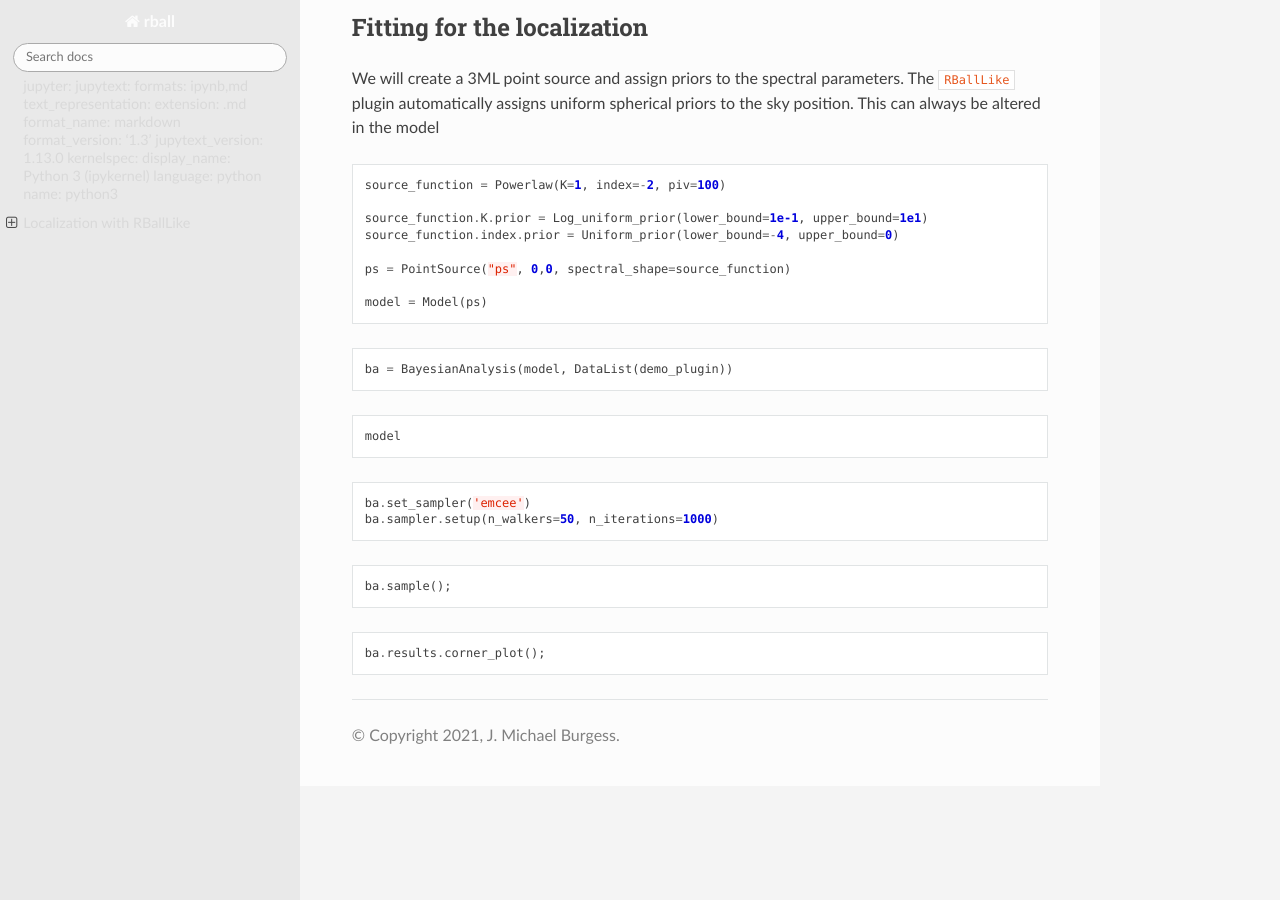
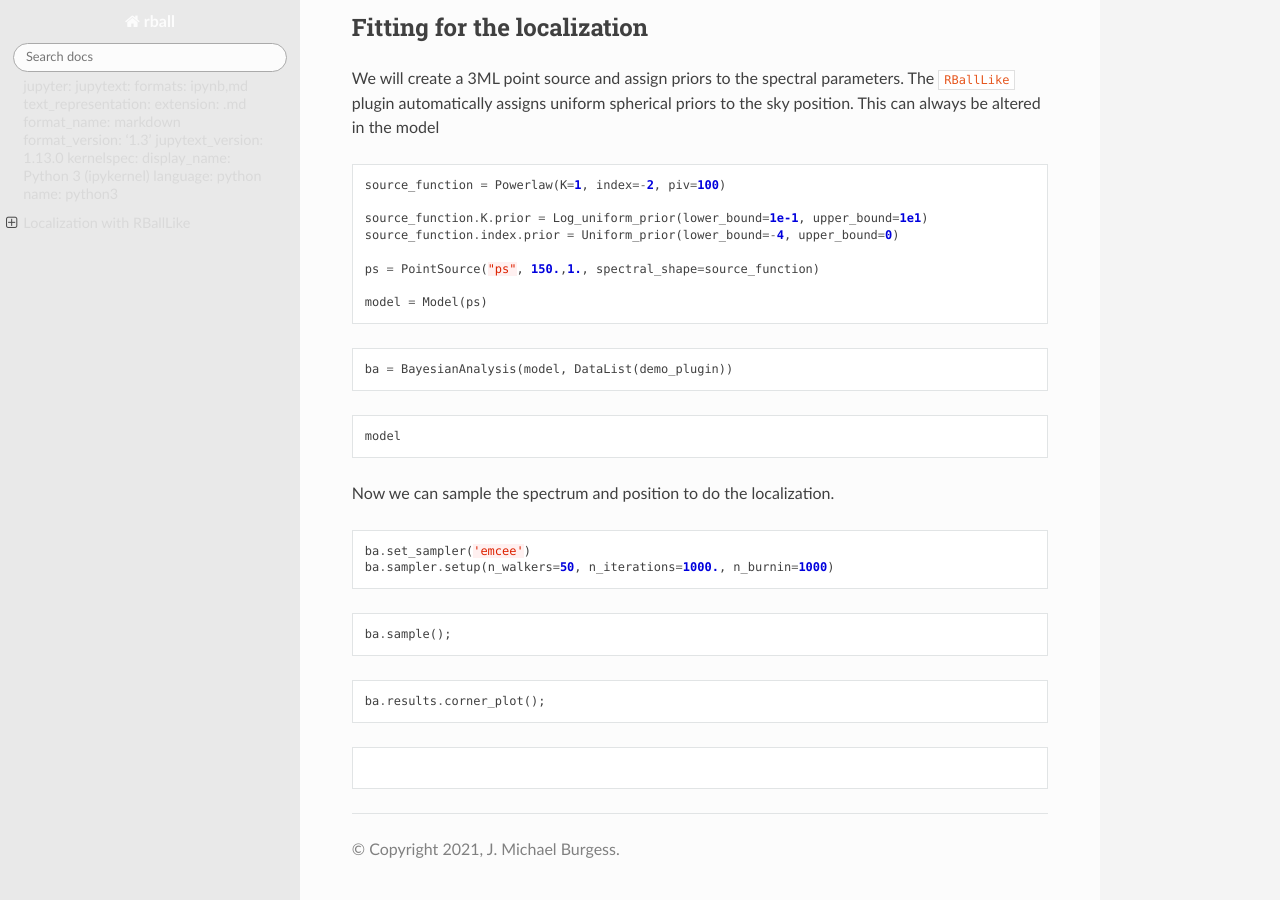
Before and after one commit to grburgess/rball, a Sphinx documentation site: the page built from docs/md/localization.md, in a window 1280 px wide and 900 px high, scrolled down 1547 px. Built offline with Sphinx 7.4.7 and the Read the Docs theme 2.0.0, drawn with Linux system fonts in a browser that asks for light colours; pages that are not in the unit, such as notebooks, are missing from menus; before the commit the page ends 2333 px from its top, so only the background shows below that.

Commit message:
fix install

````diff
--- a/docs/md/localization.md
+++ b/docs/md/localization.md
@@ -89,7 +89,7 @@ source_function = Powerlaw(K=1, index=-2, piv=100)
 source_function.K.prior = Log_uniform_prior(lower_bound=1e-1, upper_bound=1e1)
 source_function.index.prior = Uniform_prior(lower_bound=-4, upper_bound=0)
 
-ps = PointSource("ps", 0,0, spectral_shape=source_function)
+ps = PointSource("ps", 150.,1., spectral_shape=source_function)
 
 model = Model(ps)
 ```
@@ -102,9 +102,11 @@ ba = BayesianAnalysis(model, DataList(demo_plugin))
 model
 ```
 
+Now we can sample the spectrum and position to do the localization.
+
 ```python
 ba.set_sampler('emcee')
-ba.sampler.setup(n_walkers=50, n_iterations=1000)
+ba.sampler.setup(n_walkers=50, n_iterations=1000., n_burnin=1000)
 ```
 
 ```python
@@ -114,3 +116,7 @@ ba.sample();
 ```python
 ba.results.corner_plot();
 ```
+
+```python
+
+```
````
Also changed, not shown: 2 other files.
